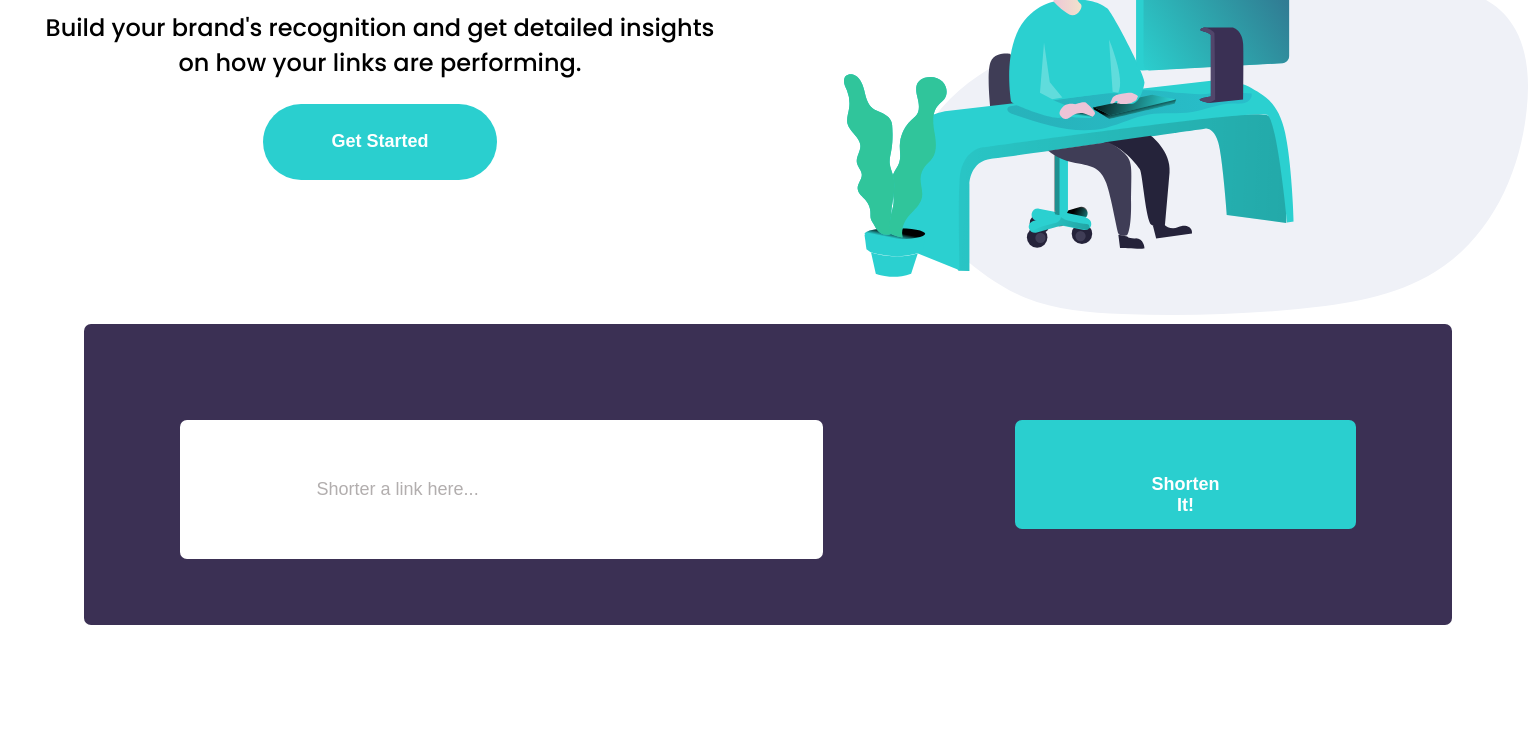
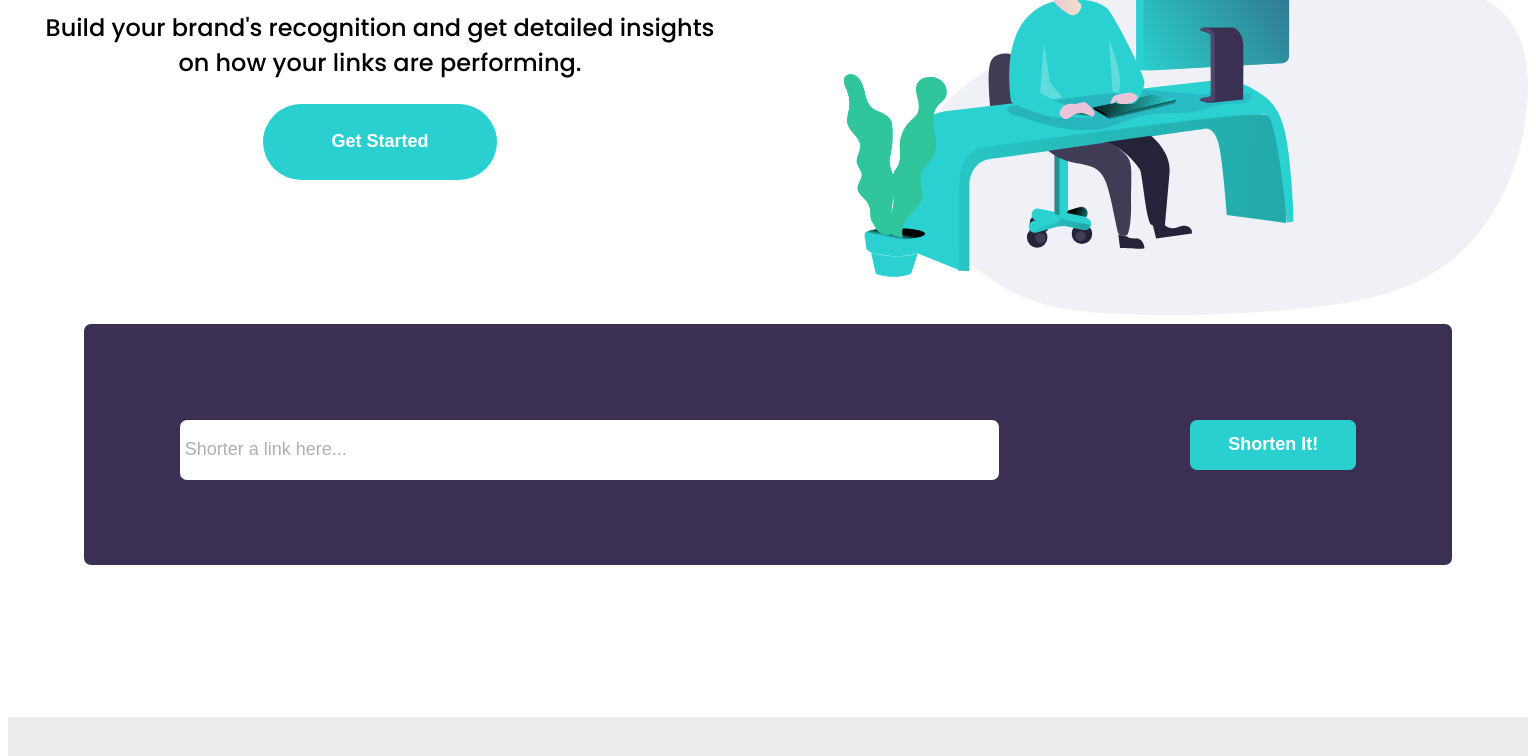
Before and after one commit to Brightcoders-Bootcamps/kata-01-diseno-web-responsivo-team-1-1, a plain HTML site: page index.html in a window 1536 px wide. Shown: the part 376-1132 px from the top of the page. Drawn offline with nearby package versions, Linux system fonts and the light colour scheme.

Commit message:
Set the section1 to desktop view size

```diff
--- a/index.html
+++ b/index.html
@@ -49,8 +49,8 @@
           <section class="shorterSection">
               <!--<div class="boostMobile"><img src="images/bg-shorten-mobile.svg"></div>-->
               <input class="shorter" type="text" value="Shorter a link here..." onfocus="if (this.value=='Shorter a link here...') this.value=''" onblur="if (this.value=='') this.value='Shorter a link here...'" required>
+              <button class="shortButton" onclick="addlink()">Shorten It!</button>
               <p class="link_please hide2">Please add a link</p>
-              <button class="shortButton" onclick="addlink()">Shorten It!</button>
           </section>
       </section>
 
--- a/main.css
+++ b/main.css
@@ -324,6 +324,9 @@ input:focus {
     .hide{
         display: block;
     }
+    .hide2 {
+        /*display: block;*/
+    }
     /*
     .section1 {
         display: flex;
@@ -352,12 +355,14 @@ input:focus {
         flex-direction: row;
     }
     .shorter {
-        width: 60%;
-        height: 30px;
+        width: 100%;
+        height: 50px;
+        padding: 5px 5px 5px 5px;
     }
     .shortButton {
-        width: 30%;
-        height: 30px;
+        width: 20%;
+        height: 50px;
+        padding: 5px 5px 5px 5px;
     }
     .shortButton:hover {
         opacity: 0.6;
```
